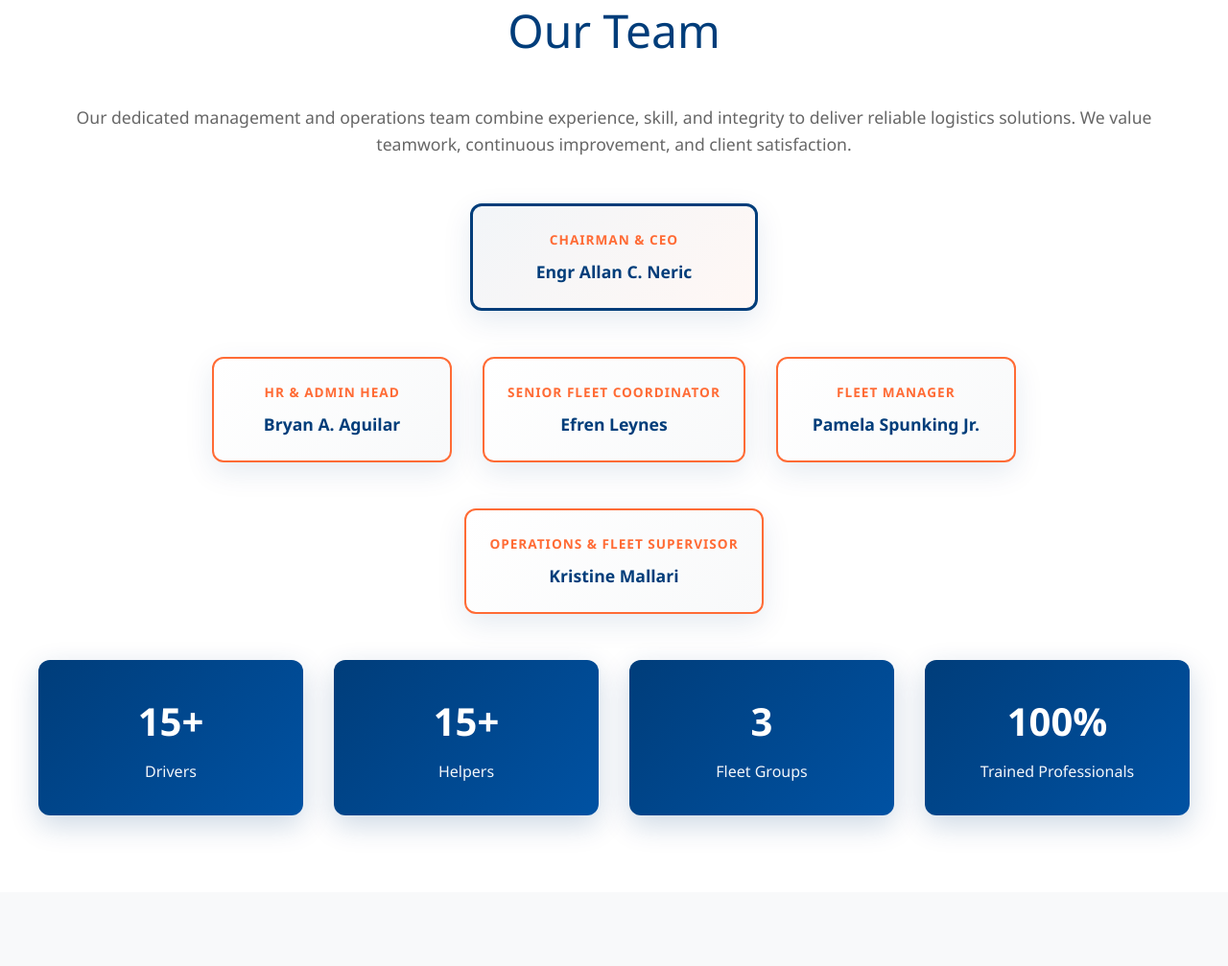
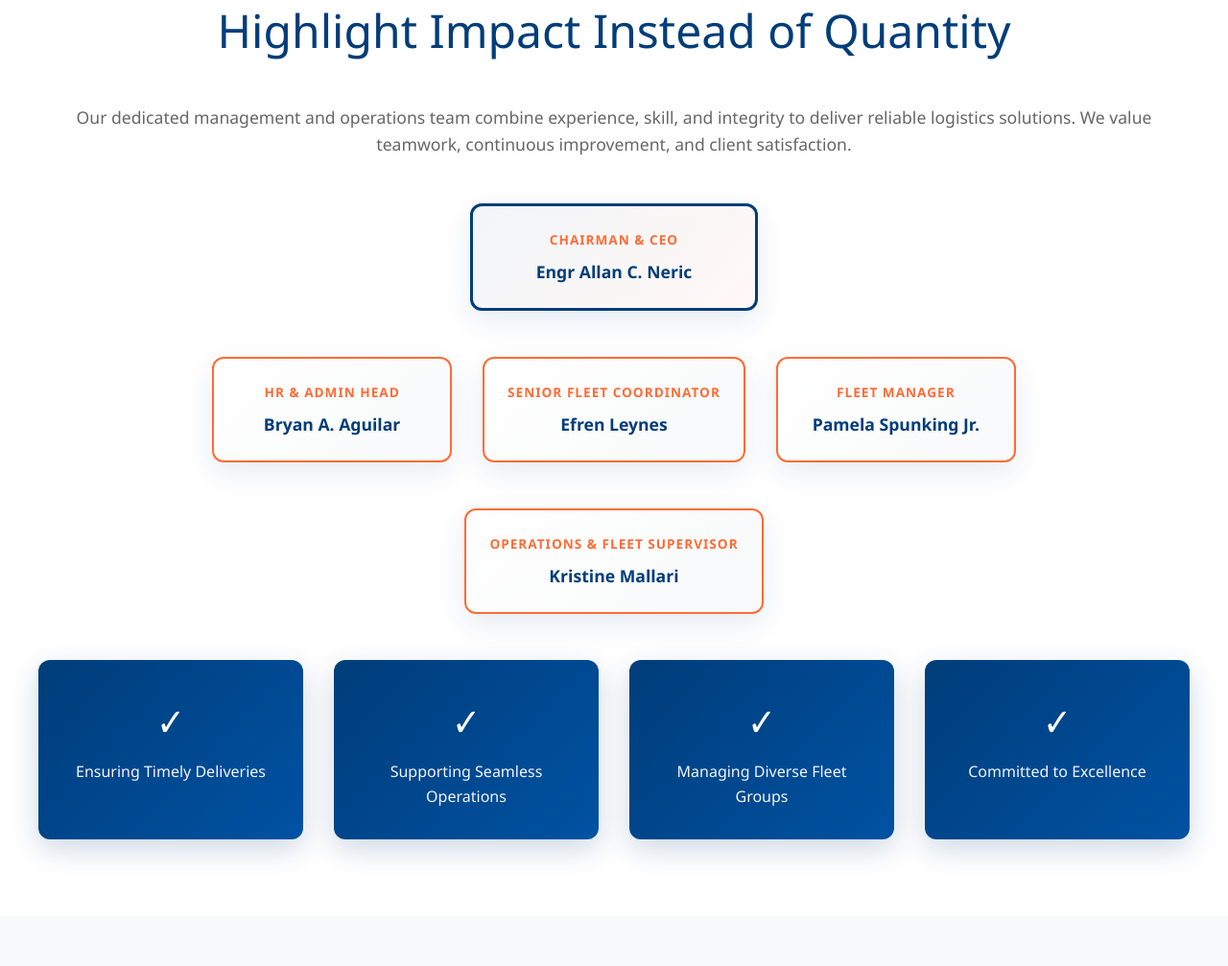
Before and after one commit to Z24m/AkilesWebsite, a website: page index.html in a window 1280 px wide. Shown: the part 7000-8007 px from the top of the page at 96% size. Drawn offline with nearby package versions, Linux system fonts and the light colour scheme; files whose address does not match are found by name.

Commit message:
Update Team section to highlight impact over quantity
- Change section title to 'Highlight Impact Instead of Quantity'
- Replace numerical stats with quality impact statements
- Add checkmark indicators for positive commitments
- Include 'Ensuring Timely Deliveries', 'Supporting Seamless Operations'
- Add 'Managing Diverse Fleet Groups', 'Committed to Excellence'

```diff
--- a/index.html
+++ b/index.html
@@ -269,7 +269,7 @@
 
     <!-- Our Team Section -->
     <section id="team" class="team-section">
-        <h2>Our Team</h2>
+        <h2>Highlight Impact Instead of Quantity</h2>
         <div style="max-width: 1200px; margin: 0 auto;">
             <p style="font-size: 1.1rem; color: var(--text-light); margin-bottom: 3rem; text-align: center;">Our dedicated management and operations team combine experience, skill, and integrity to deliver reliable logistics solutions. We value teamwork, continuous improvement, and client satisfaction.</p>
 
@@ -306,23 +306,23 @@
                     </div>
                 </div>
 
-                <!-- Team Stats -->
+                <!-- Impact Stats -->
                 <div style="margin-top: 3rem; display: grid; grid-template-columns: repeat(auto-fit, minmax(200px, 1fr)); gap: 2rem;">
                     <div class="team-stat">
-                        <p class="stat-number">15+</p>
-                        <p class="stat-label">Drivers</p>
+                        <p class="stat-number">✓</p>
+                        <p class="stat-label">Ensuring Timely Deliveries</p>
                     </div>
                     <div class="team-stat">
-                        <p class="stat-number">15+</p>
-                        <p class="stat-label">Helpers</p>
+                        <p class="stat-number">✓</p>
+                        <p class="stat-label">Supporting Seamless Operations</p>
                     </div>
                     <div class="team-stat">
-                        <p class="stat-number">3</p>
-                        <p class="stat-label">Fleet Groups</p>
+                        <p class="stat-number">✓</p>
+                        <p class="stat-label">Managing Diverse Fleet Groups</p>
                     </div>
                     <div class="team-stat">
-                        <p class="stat-number">100%</p>
-                        <p class="stat-label">Trained Professionals</p>
+                        <p class="stat-number">✓</p>
+                        <p class="stat-label">Committed to Excellence</p>
                     </div>
                 </div>
             </div>
```
